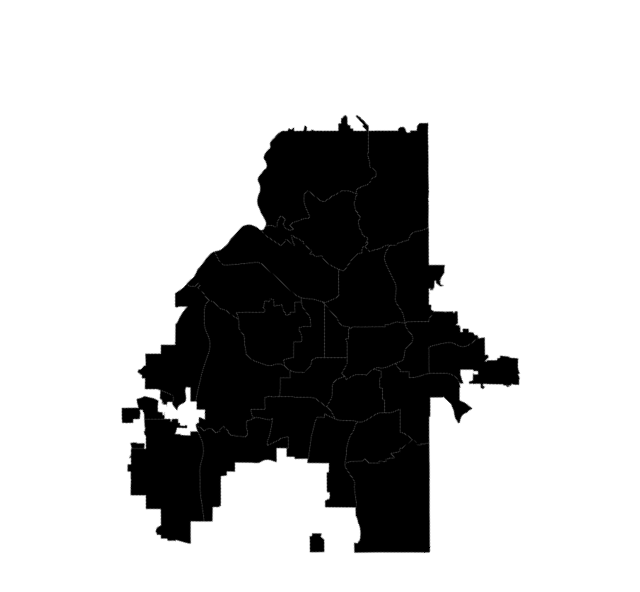
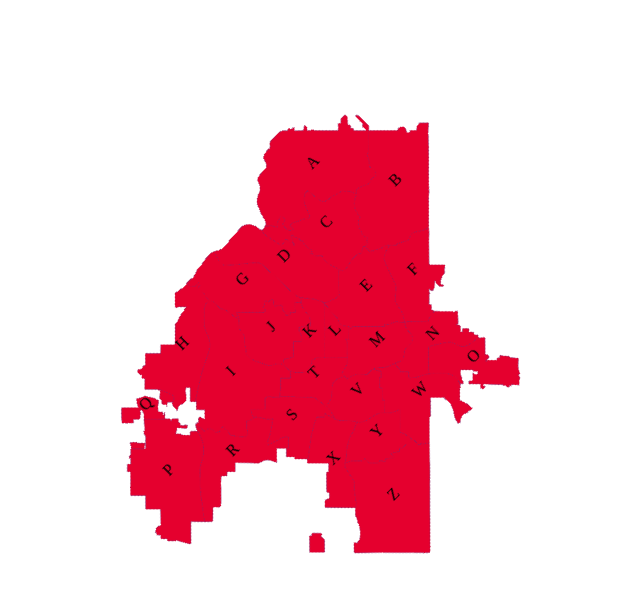
Before and after one commit to SIRHAMY/AtlantaBeltlineInteractiveMap, a plain HTML site: page Public/index.html in a window 1280 px wide. Shown: the whole page, without its empty margins (204-844 px from the left). Drawn offline with nearby package versions, Linux system fonts and the light colour scheme.

Commit message:
Got the map to change colors

```diff
--- a/Public/index.html
+++ b/Public/index.html
@@ -35,12 +35,22 @@
         // Assign the projection to a path
     var path = d3.geo.path().projection(projection);
 
-    var quantize = d3.scale.quantize()
+    var makePath = function(i, feature, colorBlock) {
+
+      svg.append("path")
+        .datum(feature.geometry)
+        .attr("class", "feature")
+        .attr("d", path)
+        .style("fill", function(d) { return colorBlock })
+    }
+
+    var quantize = function(d, i, feature, callback) {
+      d3.scale.quantize()
         .domain([-3000, 3000])
         //.range(d3.range(11).map(function(i) { return "q" + i + "-11" ;}));
-        .range(d3.range(11).map(function(i) {
+        .range(d3.range(11).map(function(d) {
           var result;
-          switch(i){
+          switch(d){
             case 0:
               result = "#005EBF";
               break;
@@ -80,8 +90,15 @@
 
           console.log("DEBUG: Quantized, result = " + result);
 
-          return result;
+          if(callback) {
+            console.log("DEBUG: In the callback");
+            callback(i, feature, result);
+          } else {
+            console.log("DEBUG: Callback not a thing");
+            console.log(callback);
+          }
         }));
+      }
 
     //var crimeChange = d3.map();
 
@@ -118,15 +135,27 @@
 
         d3.json("rsrc/NPUs.json", function(err, data) {
           $.each(data.features, function(i, feature) {
+
+            quantize(crimeChange[selectedYear][i.NPU], i, feature, makePath);
+
+            /*
             svg.append("path")
               .datum(feature.geometry)
               .attr("class", "feature")
               .attr("d", path)
               //.style("fill", function(d, i) { return '#FFFFFF' })
               .style("fill", function(d, i) {
-                var result = quantize(crimeChange[selectedYear][d.NPU])
-                console.log("DEBUG: FillAttr: result = " + result);
-                return result})
+
+                var result = [];
+                result.push( quantize(crimeChange[selectedYear][d.NPU]) );
+                $.when.apply($, result)
+                  .then( function() {
+                    console.log("DEBUG: FillAttr: result = " + result[0]);
+                    console.log(result);
+                    return result[0];
+                  });
+              })
+              */
               //.style("fill", function(d, i) {return quantize(crimeChange.get(selectedYear, d.NPU))})
               //.attr("class", function(d) { return quantize( crimeChange.get(selectedYear, d.NPU) ) })
               //.attr('stroke', function(d) {return '#000000'});
```
